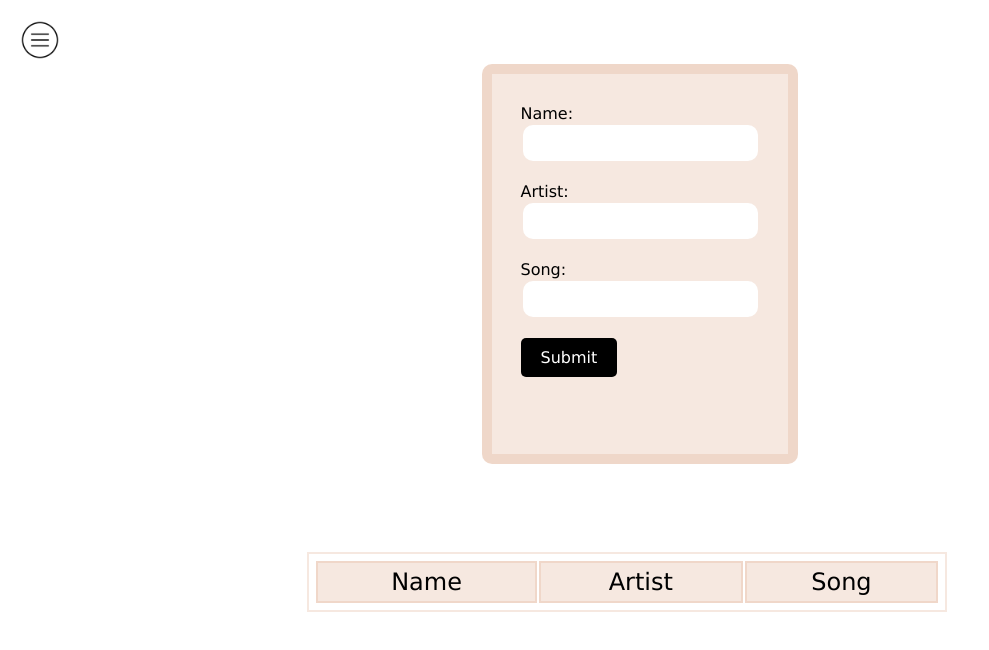
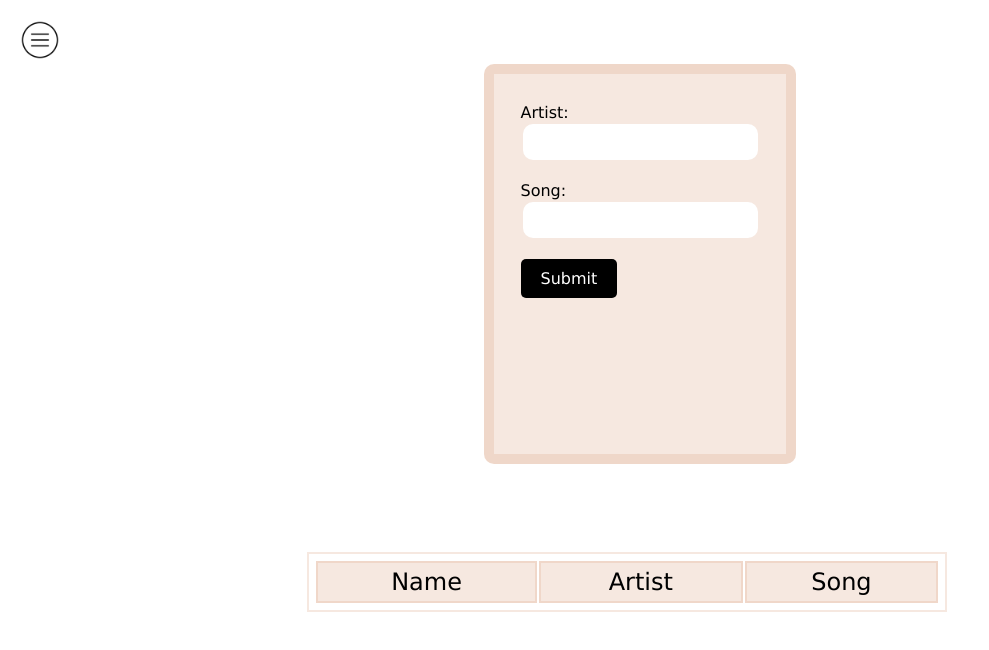
Before and after one commit to ctrangel/project-x, a plain HTML site: page directory/playlist.html in a window 1280 px wide. Shown: the whole page, without its empty margins (0-989 px from the left). Drawn offline with Linux system fonts and the light colour scheme.

Commit message:
Update playlist.html

```diff
--- a/directory/playlist.html
+++ b/directory/playlist.html
@@ -48,9 +48,7 @@
     <!-- Label -->
     <div id="form">
       <form id="playlistForm" onsubmit="return false"> <!-- TODO: make it so the input fields are emptied after submission" -->
-        <label for="name">Name:</label>
-        <input type="text" class="input" id="name" name="name" />
-        <br /><br />
+
         <label for="artist">Artist:</label>
         <input type="text" class="input" id="artist" name="artist" />
         <br /><br />
```
